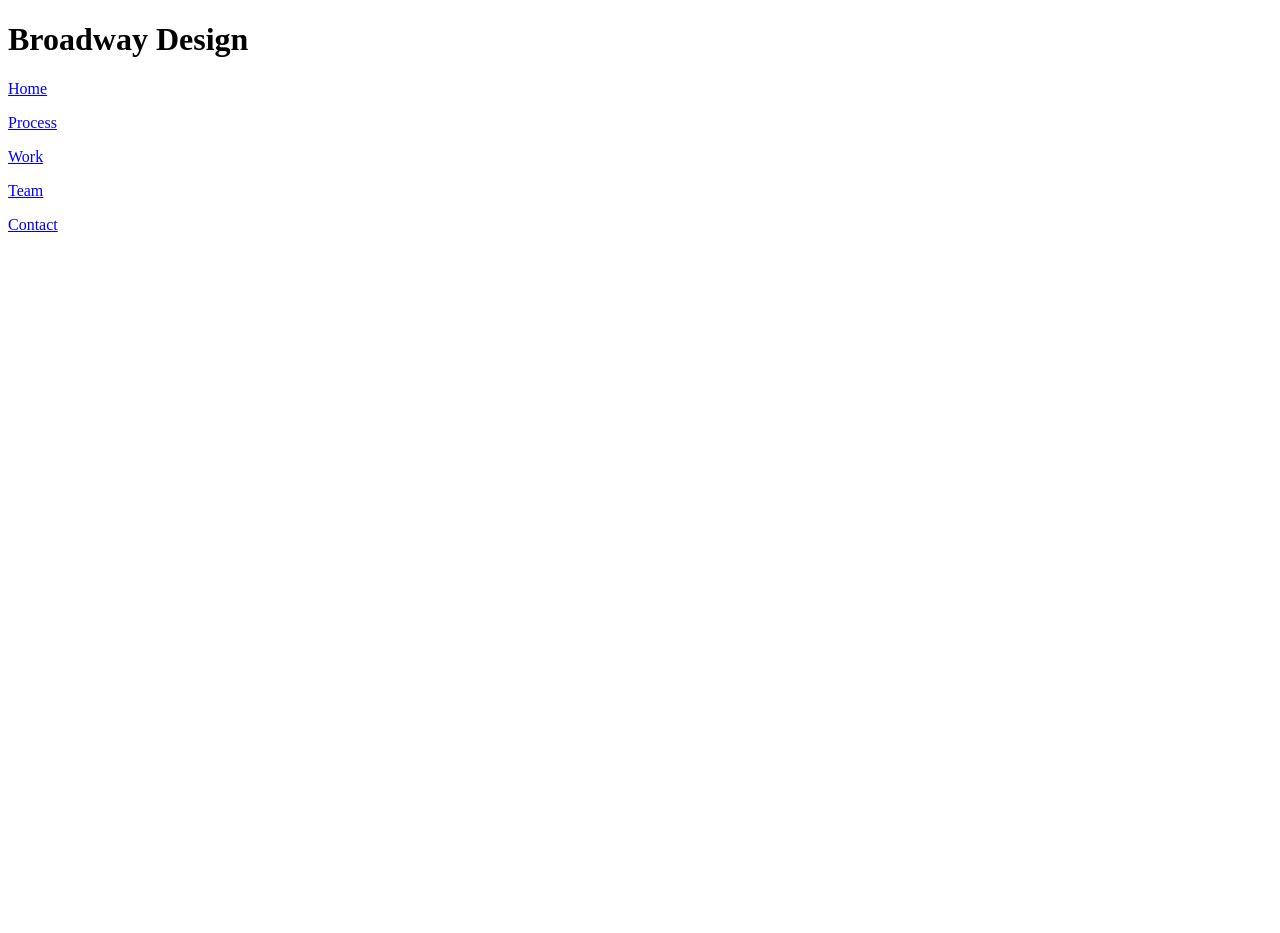
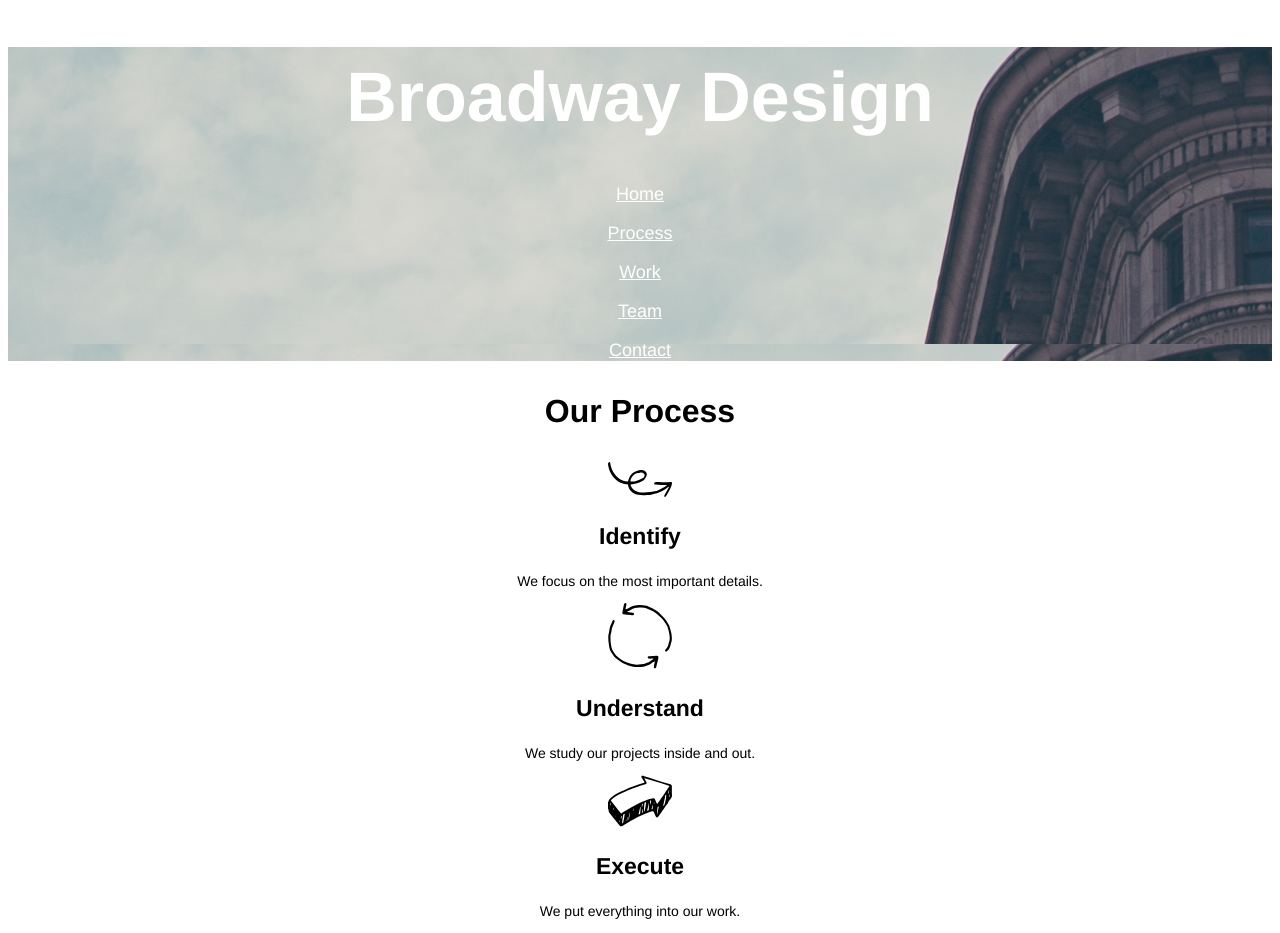
Before and after one commit to cunderwood1/broadway, a plain HTML site: page index.html in a window 1280 px wide. Before the commit the page ends 800 px from the top, so only its background shows below. Drawn offline with Linux system fonts and the light colour scheme.

Commit message:
Body copy included.

```diff
--- a/index.html
+++ b/index.html
@@ -3,9 +3,11 @@
   <head>
     <meta charset="utf-8">
     <title>Broadway Design</title>
+     <link rel="stylesheet" type="text/css" href="resources/css/style.css">
   </head>
   <body>
- <div id=header>
+
+    <div id="titleheader">
       <h1>Broadway Design</h1>
       <nav><p><a href="#home">Home</a></p>
           <p><a href="#process">Process</a></p>
@@ -13,5 +15,29 @@
           <p><a href="#team">Team</a></p>
           <p><a href="#contact">Contact</a></p>
     </div>
+
+   <div id="process">
+     <p>Our Process</p>
+   </div>
+
+   <div id="subitem">
+     <img src="resources/images/identify.svg" alt="identify"/>
+     <h3>Identify</h3>
+     <p>We focus on the most important details.</p>
+   </div>
+
+   <div id="subitem">
+     <img src="resources/images/understand.svg" alt="understand">
+     <h3>Understand</h3>
+     <p>We study our projects inside and out.</p>
+   </div>
+
+   <div id="subitem">
+     <img src="resources/images/execute.svg" alt="execute">
+     <h3>Execute</h3>
+     <p>We put everything into our work.</p>
+   </div>
+
+
   </body>
 </html>
--- a/resources/css/style.css
+++ b/resources/css/style.css
@@ -0,0 +1,35 @@
+body {
+  text-align: center;
+  font-family: Helvetica;
+}
+
+#titleheader {
+     background-image: url("../images/the-flatiron-building.png");
+     color: white;
+   }
+
+a { color: inherit; }
+
+h1 {
+  font-size: 70px;
+  font-weight: bold;
+  padding-top: 10px;
+}
+
+nav {
+  font-size: 18px;
+}
+
+#process {
+  font-size: 32px;
+  font-weight: bold;
+}
+
+#subitem {
+  font-size: 14px;
+}
+
+h3 {
+  font-size: 23px;
+  font-weight: bold;
+}
```
Lines whose indentation alone changed are shown as unchanged.
